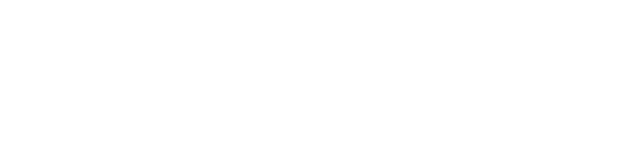
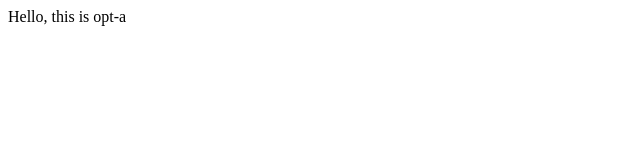
Before and after one commit to zero9005/gitOptExam, a plain HTML site: page index.html in a window 1280 px wide. Shown: the whole page, without its empty margins (0-640 px from the left). Drawn offline with Linux system fonts and the light colour scheme.

Commit message:
modify index

```diff
--- a/index.html
+++ b/index.html
@@ -5,5 +5,7 @@
     <meta name="viewport" content="width=device-width, initial-scale=1.0" >
 </head>
 <body>
-
+    <div>
+        Hello, this is opt-a
+    </div>
 </body>
```
